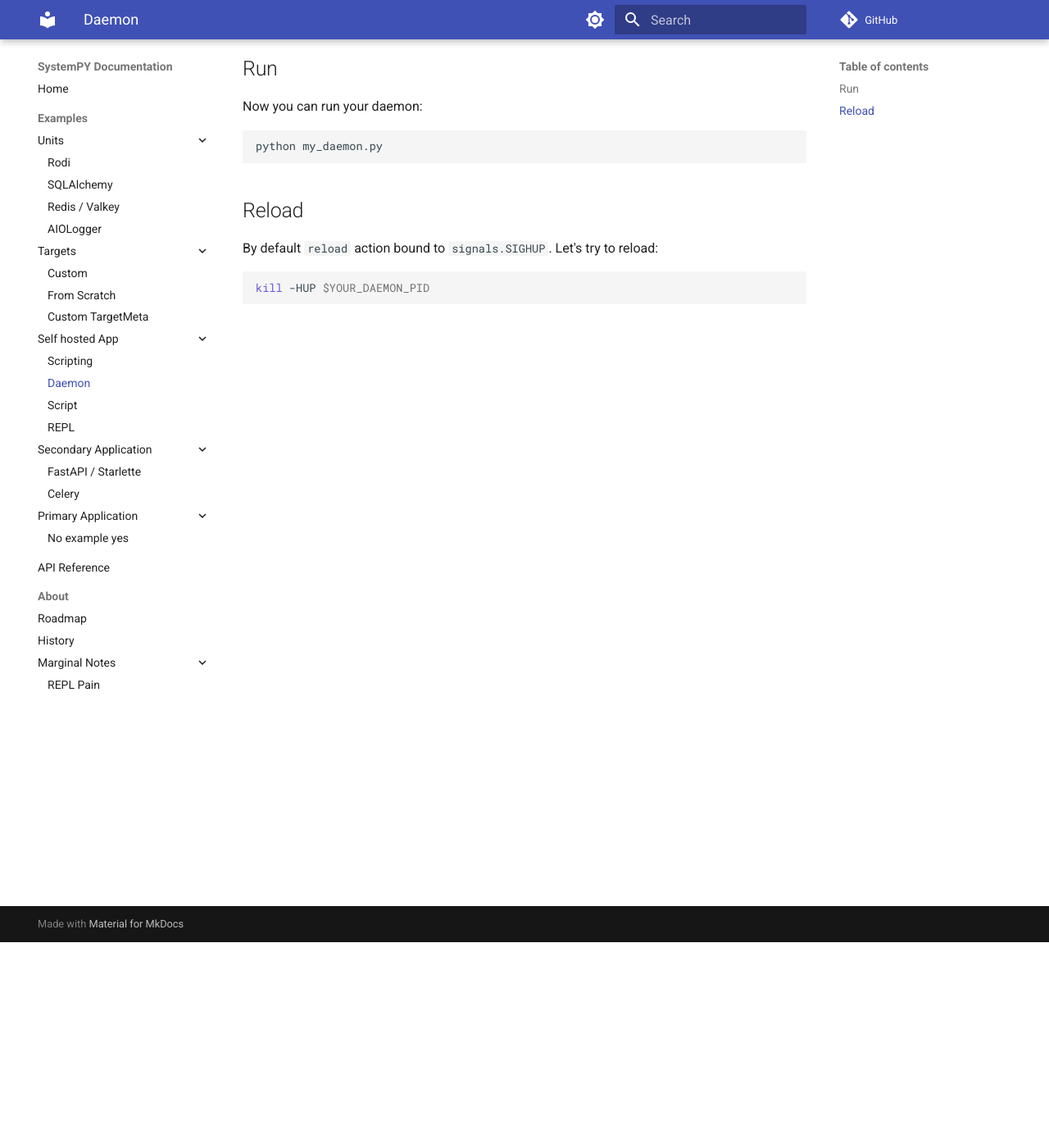
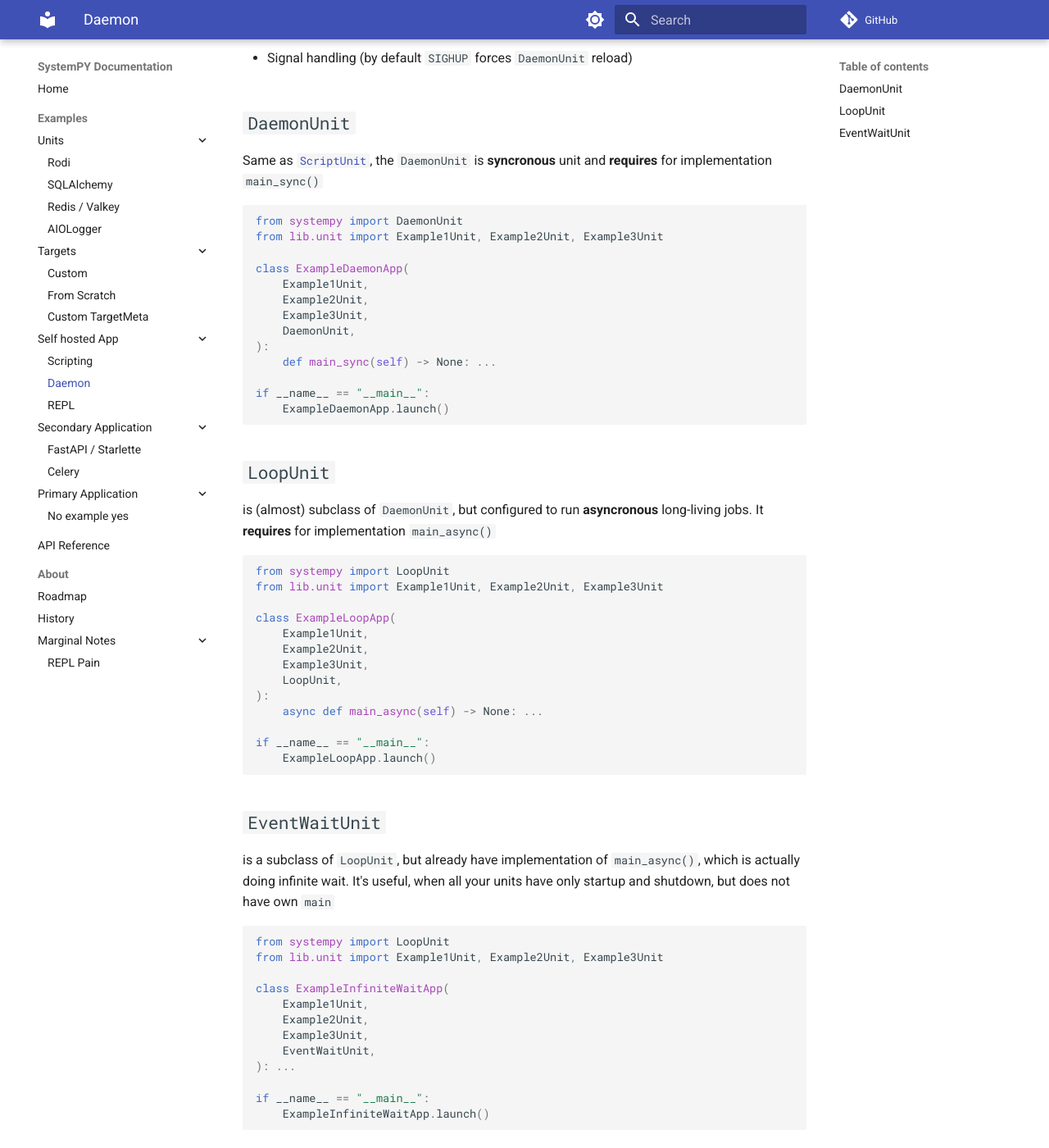
Before and after one commit to kai3341/systemPY, an MkDocs documentation site: the page built from docs/examples/self-hosted/daemon.md, in a window 1280 px wide and 1400 px high, scrolled down 251 px. Shown: the whole window at 82% size. Built offline with MkDocs 1.6.1 and Material for MkDocs 9.7.7, drawn with Linux system fonts in a browser that asks for light colours; comment, search, counter and statistics services are not loaded; some of the changed text lies outside the part shown.

````diff
--- a/docs/examples/self-hosted/daemon.md
+++ b/docs/examples/self-hosted/daemon.md
@@ -1,11 +1,76 @@
-# Daemon example
+# Daemon examples
 
-Unlike [`ScriptUnit`](./scripting.md), the `DaemonUnit` implements full lifecycle
-with `reload()`, but **requires** for implementation  `main_sync()` and `stop()`
-methods
+Unlike [`scripting`](./scripting.md), daemon is long-living process, that's why
+it provides some extra features:
 
+* Built-in `stop()` and `reload()` methods
 
-## Run
+* Signal handling (by default `SIGHUP` forces `DaemonUnit` reload)
+
+## `DaemonUnit`
+
+Same as [`ScriptUnit`](./scripting.md), the `DaemonUnit` is **syncronous** unit
+and **requires** for implementation `main_sync()`
+
+```python
+from systempy import DaemonUnit
+from lib.unit import Example1Unit, Example2Unit, Example3Unit
+
+class ExampleDaemonApp(
+    Example1Unit,
+    Example2Unit,
+    Example3Unit,
+    DaemonUnit,
+):
+    def main_sync(self) -> None: ...
+
+if __name__ == "__main__":
+    ExampleDaemonApp.launch()
+```
+
+## `LoopUnit`
+
+is (almost) subclass of `DaemonUnit`, but configured to run **asyncronous**
+long-living jobs. It **requires** for implementation `main_async()`
+
+```python
+from systempy import LoopUnit
+from lib.unit import Example1Unit, Example2Unit, Example3Unit
+
+class ExampleLoopApp(
+    Example1Unit,
+    Example2Unit,
+    Example3Unit,
+    LoopUnit,
+):
+    async def main_async(self) -> None: ...
+
+if __name__ == "__main__":
+    ExampleLoopApp.launch()
+```
+
+## `EventWaitUnit`
+
+is a subclass of `LoopUnit`, but already have implementation of `main_async()`,
+which is actually doing infinite wait. It's useful, when all your units have
+only startup and shutdown, but does not have own `main`
+
+```python
+from systempy import LoopUnit
+from lib.unit import Example1Unit, Example2Unit, Example3Unit
+
+class ExampleInfiniteWaitApp(
+    Example1Unit,
+    Example2Unit,
+    Example3Unit,
+    EventWaitUnit,
+): ...
+
+if __name__ == "__main__":
+    ExampleInfiniteWaitApp.launch()
+```
+
+# Run and Reload
 
 Now you can run your daemon:
 
--- a/mkdocs.yml
+++ b/mkdocs.yml
@@ -20,7 +20,6 @@ nav:
       - Self hosted App:
           - Scripting: examples/self-hosted/scripting.md
           - Daemon: examples/self-hosted/daemon.md
-          - Script: examples/self-hosted/script.md
           - REPL: examples/self-hosted/repl.md
       - Secondary Application:
           - FastAPI / Starlette: examples/secondary/starlette.md
````
Also changed, not shown: other parts of docs/examples/self-hosted/daemon.md (+0 -2 lines), docs/examples/self-hosted/script.md (deleted, +0 -30 lines), docs/examples/self-hosted/scripting.md (+44 -6 lines), docs/index.md (+2 -2 lines), 1 other file.
